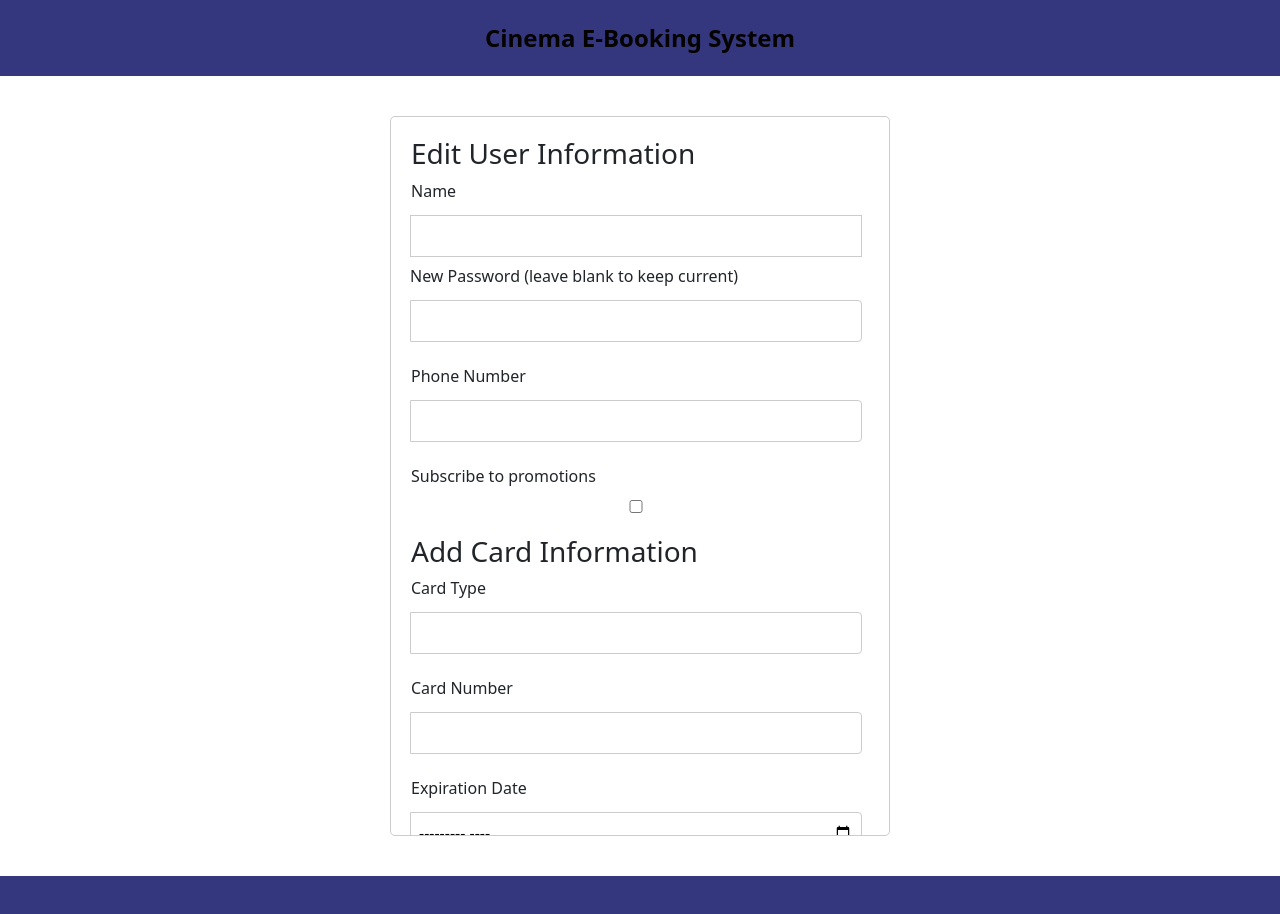
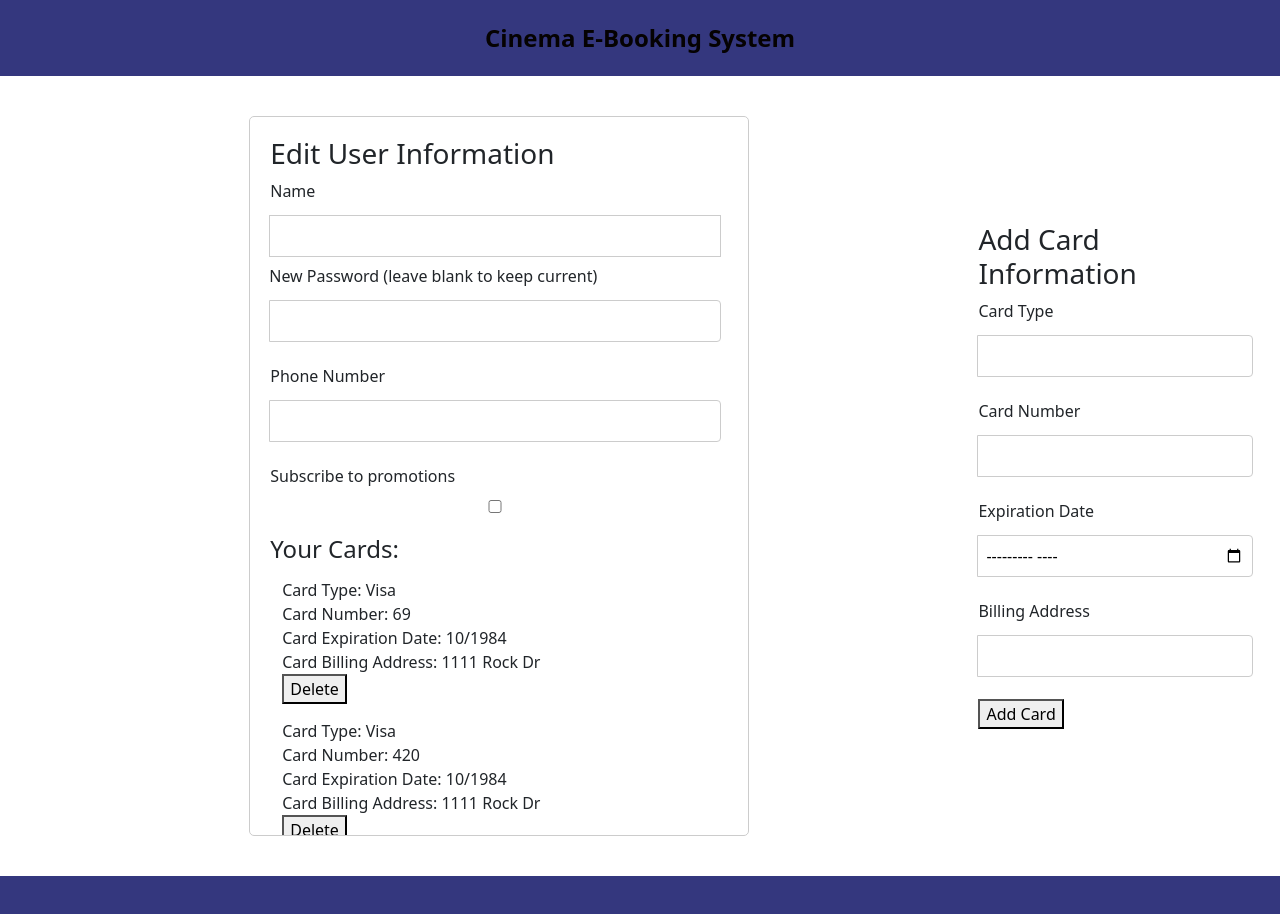
Before and after one commit to ehh67855/Cinema-Booking-Application, a React (Create React App) app in the folder frontend/: page /edit-profile in a window 1280 px wide. Built offline with nearby package versions, Linux system fonts and the light colour scheme.

Commit message:
User Data display and prevention of more than 3 cards
Now displays the user's data and cards, and disallows the user to add a card if they have 3.

```diff
--- a/frontend/src/components/EditProfile/EditProfile.js
+++ b/frontend/src/components/EditProfile/EditProfile.js
@@ -5,12 +5,6 @@ import CardsContainer from './CardsContainer';
 function EditProfile() {
 
   const [userData,setUserData] = useState();
-
-  const [cards, setCards] = useState([
-    // These are dummy payment cards.
-    {cardType: "Visa", cardNumber: "69", expirationDate: "10/1984", billingAdress: "1111 Rock Dr"},
-    {cardType: "Visa", cardNumber: "420", expirationDate: "10/1984", billingAdress: "1111 Rock Dr"}
-  ]);
 
   useEffect(() => {
     fetchUserData();
@@ -48,6 +42,12 @@ const fetchUserData = async () => {
         const userData = await response.json();
         setUserData(userData);
         setName(userData.name);
+        setIsSubscribed(userData.promotionsEnabled);
+        setPhoneNumber(userData.phoneNumber);
+        setStreet(userData.homeAddress.adress);
+        setCity(userData.homeAddress.city);
+        setState(userData.homeAddress.state);
+        setZipCode(userData.homeAddress.zipcode);
       } else {
         console.error('Error fetching user: HTTP status ', response.status);
       }
@@ -56,7 +56,50 @@ const fetchUserData = async () => {
     }
   }
 
+  const [cards, setCards] = useState(
+    // // This gets the user's real card(s)
+    // userData.creditCards
 
+    [
+      // These are dummy payment cards.
+      {cardType: "Visa", cardNumber: "69", expirationDate: "10/1984", billingAdress: "1111 Rock Dr"},
+      {cardType: "Visa", cardNumber: "420", expirationDate: "10/1984", billingAdress: "1111 Rock Dr"},
+      {cardType: "Visa", cardNumber: 56, expirationDate: "10/1984", billingAdress: "1111 Rock Dr"}
+    ]
+  );
+
+  const handleCardUpdate = async (e) => {
+    e.preventDefault();
+    if(cards.length == 3){
+      alert('A user can only have a max of 3 payment cards.');
+    }else{
+      try {
+        const response = await fetch('http://localhost:8080/api/editProfile', {
+          method: 'POST', //because this is an update to information in the database, should this be PUT?
+          headers: {
+            'Content-Type': 'application/json',
+          },
+          body: JSON.stringify({
+            cardType: cardType,
+            cardNumber: cardNumber,
+            expirationDate: cardExpiry,
+            billingAdress: billingAddr,
+          })
+        });
+
+        if (response.ok) {
+          const responseBody = await response.text();
+          console.log(responseBody);
+          console.log('Card added:', cardType, cardNumber, cardExpiry, billingAddr);
+        } else {
+          console.error('Card addition failed:', response.status, response.statusText);
+        }
+
+      } catch (error) {
+        console.error(error);
+      }
+    }
+  }
 
   const handleProfileUpdate = async (e) => {
     e.preventDefault();
@@ -71,13 +114,9 @@ const fetchUserData = async () => {
           password: password,
           isSubscribed: isSubscribed,
           phoneNumber: phoneNumber,
-          cardNumber: cardNumber,
-          expirationDate: cardExpiry,
-          billingAdress: billingAddr,
           adress: street,
           city: city,
           state: state,
-          cardType: cardType,
           zipcode: zipCode,
           isAdmin: isAdmin,
         })
@@ -113,6 +152,7 @@ const fetchUserData = async () => {
   }
 
   return (
+    <div className='edit-profile-container'>
     <div class="container">
       <div className="edit-profile-container">
         <form className="edit-profile-form" onSubmit={handleProfileUpdate}>
@@ -139,6 +179,7 @@ const fetchUserData = async () => {
             <label htmlFor="phoneNumber">Phone Number</label>
             <input
               type="tel"
+              inputMode='numeric'
               id="phoneNumber"
               value={phoneNumber}
               onChange={(e) => setPhoneNumber(e.target.value)}
@@ -157,44 +198,7 @@ const fetchUserData = async () => {
           {/* Conditionally Rendered Admin Setting */}
           <AdminSet />
           {/* Card Information */}
-          <h3>Add Card Information</h3>
-          <div className="input-group">
-            <label htmlFor="cardType">Card Type</label>
-            <input
-              type="text"
-              id="cardType"
-              value={cardType}
-              onChange={(e) => setCardType(e.target.value)}
-            />
-          </div>
-          <div className="input-group">
-            <label htmlFor="cardNumber">Card Number</label>
-            <input
-              type="number"
-              id="cardNumber"
-              value={cardNumber}
-              onChange={(e) => setCardNumber(e.target.value)}
-            />
-          </div>
-          <div className="input-group">
-            <label htmlFor="cardExpiry">Expiration Date</label>
-            <input
-              type="month"
-              id="cardExpiry"
-              placeholder="MM/YY"
-              value={cardExpiry}
-              onChange={(e) => setCardExpiry(e.target.value)}
-            />
-          </div>
-          <div className="input-group">
-            <label htmlFor="billingAddr">Billing Address</label>
-            <input
-              type="text"
-              id="billingAddr"
-              value={billingAddr}
-              onChange={(e) => setBillingAddr(e.target.value)}
-            />
-          </div>
+
           {/* List of User's Payment Cards */}
           <h4>Your Cards:</h4>
           <CardsContainer cards={cards} />
@@ -231,6 +235,7 @@ const fetchUserData = async () => {
             <label htmlFor="zipCode">Zip Code</label>
             <input
               type="number"
+              inputMode='numeric'
               id="zipCode"
               value={zipCode}
               onChange={(e) => setZipCode(e.target.value)}
@@ -242,6 +247,49 @@ const fetchUserData = async () => {
         </form>
       </div>
     </div>
+    <form onSubmit={handleCardUpdate}>
+    <h3>Add Card Information</h3>
+    <div className="input-group">
+      <label htmlFor="cardType">Card Type</label>
+      <input
+        type="text"
+        id="cardType"
+        value={cardType}
+        onChange={(e) => setCardType(e.target.value)}
+      />
+    </div>
+    <div className="input-group">
+      <label htmlFor="cardNumber">Card Number</label>
+      <input
+        type="number"
+        inputMode='numeric'
+        id="cardNumber"
+        value={cardNumber}
+        onChange={(e) => setCardNumber(e.target.value)}
+      />
+    </div>
+    <div className="input-group">
+      <label htmlFor="cardExpiry">Expiration Date</label>
+      <input
+        type="month"
+        id="cardExpiry"
+        placeholder="MM/YY"
+        value={cardExpiry}
+        onChange={(e) => setCardExpiry(e.target.value)}
+      />
+    </div>
+    <div className="input-group">
+      <label htmlFor="billingAddr">Billing Address</label>
+      <input
+        type="text"
+        id="billingAddr"
+        value={billingAddr}
+        onChange={(e) => setBillingAddr(e.target.value)}
+      />
+    </div>
+    <button type='submit'>Add Card</button>
+  </form>
+  </div>
   );
 }
 
```
Lines whose indentation alone changed are shown as unchanged.
